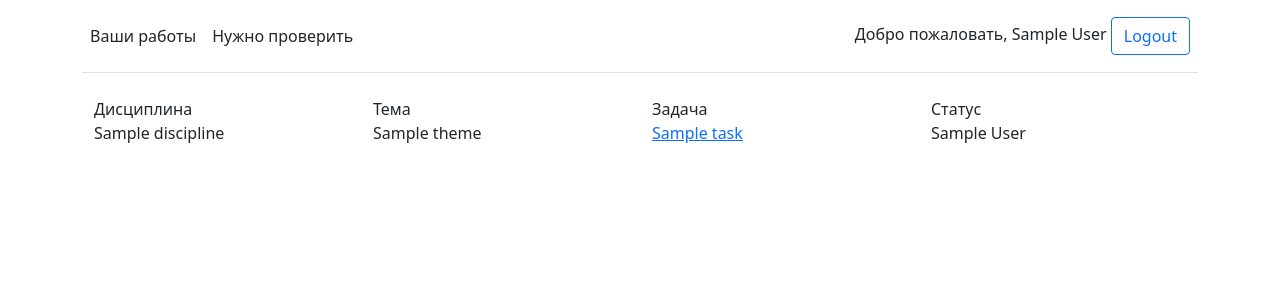
After one commit to YuriSilenok/self-checking, a Flask app: page /works in a window 1280 px wide. The commit adds this page. Shown: the top 300 px of the page. Run offline with Flask 2, Linux system fonts and the light colour scheme; the visitor is signed in with stand-in values (Sample User, id 1); tables that the repository leaves empty hold one stand-in row (values such as "Sample post").

Commit message:
инийиализация БД

```diff
--- a/main.py
+++ b/main.py
@@ -1,4 +1,4 @@
-from flask import Flask, render_template, session, redirect, request, url_for, send_file
+from flask import Flask, render_template, session, redirect, request, send_file
 from datetime import datetime
 import hashlib
 import os
@@ -19,10 +19,10 @@ db = SQLAlchemy(app)
 
 def login_is_required(function):
     def wrapper(*args, **kwargs):
-        if "user_id" not in session:
+        if "user_id" in session:
+            return function(*args, **kwargs)
+        else:
             return redirect('sign-in')
-        else:
-            return function(*args, **kwargs)
 
     return wrapper
 
@@ -33,10 +33,20 @@ def files(filename):
     return send_file(os.path.join(UPLOAD_FOLDER, filename.replace('/', '\\')), as_attachment=True)
 
 
+@app.context_processor
+def get_first_name():
+    def first_name():
+        return session.get('first_name', 'Гость')
+
+    return dict(first_name=first_name)
+
+
 @app.route('/logout')
 def logout():
-    session.pop('user_id')
-    session.pop('user_name')
+    if 'user_id' in session:
+        session.pop('user_id')
+    if 'first_name' in session:
+        session.pop('first_name')
     return redirect('sign-in')
 
 
@@ -46,125 +56,62 @@ def index():
     return render_template('index.html')
 
 
-@app.route('/review', endpoint='review', methods=['POST', 'GET'])
+@app.route('/tasks', endpoint='tasks')
 @login_is_required
-def review():
-    if request.method == 'GET':
-        if 'solving' in request.args:
-            return render_template('solving-review.html')
+def tasks():
+    if Student.query.filter_by(user_id=session['user_id']).all():
+        tasks_ = []
+        for student_task_status in StudentTaskStatus.query.all():
+            for student_task_ in db.session.query(StudentTask).filter((StudentTask.student_id != session['user_id']) & (
+                    StudentTask.student_task_status_id == student_task_status.id)).all():
+                tasks_.append({
+                    'discipline': student_task_.task.theme.discipline.name,
+                    'theme': student_task_.task.theme.name,
+                    'task': student_task_.task.name,
+                    'status': student_task_.student_task_status.name,
+                    'id': student_task_.task.id
+                })
+        return render_template('tasks.html', tasks=tasks_)
 
 
-@app.route('/horizontal-review', endpoint='horizontal_review')
+@app.route('/student_task/<int:id_>', endpoint='student_task', methods=['POST', 'GET'])
 @login_is_required
-def horizontal_review():
-    data = []
-    query = db.session.query(Solving, Task)
-    query = query.join(Solving, Solving.task_id == Task.id)
-    query = query.filter(Solving.review_count < Task.review_count)
-    for row in query.all():
-        solving = row.Solving
-        data.append({
-            'solving_id': solving.id,
-            'solving_file_name': solving.file_name,
-            'solving_created_at': solving.created_at,
-            'solving_review_count': solving.review_count,
-            'task_review_count': solving.task.review_count,
-            'task_name': solving.task.name,
-        })
-    return render_template('horizontal-review.html', data=data)
+def student_task(id_):
+    student_task_ = StudentTask.query.filter_by(id=id_).first()
+    if request.method == 'POST':
+        if 'zip' in request.files:
+            zip_file = request.files['zip']
+            if zip_file.filename != '':
+                db.session.add(Solving(
+                    file_path='file_path',
+                    file_name='file_name',
+                    review_count=0,
+                    student_task_id=id_,
+                ))
+                db.session.commit()
+                solving_ = Solving.query.filter_by(file_path='file_path', file_name='file_name',
+                                                   student_task_id=id_).first()
+                file_path = os.path.join('task', str(solving_.student_task.task.id), 'solving', str(solving_.id))
+                full_file_path = os.path.join(UPLOAD_FOLDER, file_path)
+                solving_.file_path = file_path
+                solving_.file_name = zip_file.filename
+                student_task_.student_task_status_id = 3
+                db.session.commit()
+                if not os.path.exists(full_file_path):
+                    os.makedirs(full_file_path)
+                zip_file.save(os.path.join(full_file_path, zip_file.filename))
 
-
-@app.route('/solving', endpoint='solving', methods=['POST', 'GET'])
-@login_is_required
-def solving():
-    task = Task.query.filter_by(id=request.args['task']).first()
-    data = []
-    if request.method == 'POST':
-        if 'zip' not in request.files:
-            return render_template('solving.html')
-        zip_file = request.files['zip']
-        if zip_file.filename == '':
-            return render_template('solving.html')
-        db.session.add(Solving(
-            file_path='file_path',
-            file_name='file_name',
-            review_count=0,
-            task_id=task.id
-        ))
-        db.session.commit()
-        solving_row = Solving.query.filter_by(file_path='file_path', file_name='file_name', task_id=task.id).first()
-        file_path = os.path.join('task', str(task.id), 'solving', str(solving_row.id))
-        full_file_path = os.path.join(UPLOAD_FOLDER, file_path)
-        solving_row.file_path = file_path
-        solving_row.file_name = zip_file.filename
-        db.session.commit()
-        if not os.path.exists(full_file_path):
-            os.makedirs(full_file_path)
-        zip_file.save(os.path.join(full_file_path, zip_file.filename))
-    for solving_row in Solving.query.filter_by(task_id=task.id).all():
-        solving_row = {
-            'created_at': solving_row.created_at,
-            'file_path': solving_row.file_path,
-            'file_name': solving_row.file_name,
-            'review_count': solving_row.review_count,
-            'href': url_for(UPLOAD_FOLDER,
-                            filename=os.path.join(solving_row.file_path, solving_row.file_name)).replace('%5C', '/'),
-        }
-        solving_comments = []
-        for solving_comment in ReviewComment.query.filter_by(solving_id=solving_row.id):
-            solving_comments.append({
-                'created_at': solving_row.created_at,
-                'message': solving_comment.message,
-            })
-        solving_row['solving_comments'] = solving_comments
-        data.append(solving_row)
-    return render_template('solvings.html', data=data)
-
-
-@app.route('/to-do', endpoint='to_do')
-@login_is_required
-def to_do():
-    task_data = {}
-    if 'task' in request.args:
-        task = Task.query.filter_by(id=request.args['task']).first()
-        task_data = {
-            'id': task.id,
-            'discipline': task.theme.discipline.name,
-            'theme': task.theme.name,
-            'name': task.name,
-            'text': task.text,
-        }
-        requirements = []
-        for task_requirement in Requirement.query.filter_by(task_id=request.args['task']).all():
-            requirements.append({
-                'text': task_requirement.text
-            })
-        task_data['requirements'] = requirements
-
-    task_reject = task_todo = task_wait = task_done = tasks = []
-    for user_task in StudentTask.query.filter_by(student_id=session['user_id']):
-        tasks.append({
-            'id': user_task.task.id,
-            'discipline': user_task.task.theme.discipline.name,
-            'theme': user_task.task.theme.name,
-            'name': user_task.task.name,
-        })
-
-    return render_template('to-do.html', tasks=tasks, task_data=task_data)
-
-
-@app.route('/task/<int:id_>', endpoint='my_task')
-@login_is_required
-def task(id_):
-    task_ = Task.query.filter_by(id=id_).first()
     task_ = {
-        'id': task_.id,
-        'name': task_.name,
-        'text': task_.text,
-        'count_review': task_.review_count,
+        'id': student_task_.task.id,
+        'name': student_task_.task.name,
+        'text': student_task_.task.text,
+        'count_review': student_task_.task.review_count,
+        'requirement': [],
         'solving': [],
     }
-    student_task_ = StudentTask.query.filter_by(task_id=task_['id']).first()
+
+    for requirement_ in Requirement.query.filter_by(task_id=student_task_.task.id).all():
+        task_['requirement'].append(requirement_.text)
 
     for solving_ in Solving.query.filter_by(student_task_id=student_task_.id).all():
         task_['solving'].append({
@@ -172,25 +119,32 @@ def task(id_):
             'file_path': solving_.file_path,
             'review_count': solving_.review_count,
             'created_at': solving_.created_at,
+            'review': []
         })
+        for review_ in Review.query.filter_by(solving_id=solving_.id).all():
+            task_['solving'][:1].append({
+                'status': review_.review_status.name,
+                'id': review_.id,
+            })
+
     return render_template('task.html', task=task_)
 
 
-@app.route('/my-works', endpoint='my_works')
+@app.route('/works', endpoint='works')
 @login_is_required
-def my_works():
-    tasks = []
+def works():
+    tasks_ = []
     for student_task_status in StudentTaskStatus.query.all():
-        for student_task in StudentTask.query.filter_by(student_id=session['user_id'],
-                                                        student_task_status_id=student_task_status.id).all():
-            tasks.append({
-                'discipline': student_task.task.theme.discipline.name,
-                'theme': student_task.task.theme.name,
-                'task': student_task.task.name,
-                'status': student_task.student_task_status.name,
-                'id': student_task.task.id
+        for student_task_ in StudentTask.query.filter_by(student_id=session['user_id'],
+                                                         student_task_status_id=student_task_status.id).all():
+            tasks_.append({
+                'discipline': student_task_.task.theme.discipline.name,
+                'theme': student_task_.task.theme.name,
+                'task': student_task_.task.name,
+                'status': student_task_.student_task_status.name,
+                'id': student_task_.task.id
             })
-    return render_template('my-works.html', tasks=tasks)
+    return render_template('works.html', tasks=tasks_)
 
 
 @app.route('/sign-in', methods=['POST', 'GET'])
@@ -201,7 +155,7 @@ def sign_in():
             if user:
                 if user.password_hash == hashlib.sha1(request.form['password'].encode('utf-8')).hexdigest():
                     session['user_id'] = user.id
-                    session['user_name'] = user.first_name
+                    session['first_name'] = user.first_name
                     return redirect('/')
                 else:
                     return redirect('sign-in?mess=Пароль не верный')
@@ -220,15 +174,15 @@ def sign_up():
             if user:
                 if user.password_hash == hashlib.sha1(request.form['password'].encode('utf-8')).hexdigest():
                     session['user_id'] = user.id
-                    session['user_name'] = user.name
+                    session['first_name'] = user.first_name
                     return redirect('/')
                 return redirect('sign-up?mess=Уже зарегистрирован')
             db.session.add(
                 User(
                     email=request.form['email'],
                     password_hash=hashlib.sha1(request.form['password'].encode('utf-8')).hexdigest(),
-                    surname=request.form['surname'],
-                    name=request.form['name'],
+                    last_name=request.form['last_name'],
+                    first_name=request.form['first_name'],
                     middle_name=request.form['middle_name']
                 )
             )
@@ -397,8 +351,8 @@ class Review(db.Model):
     student_id = db.Column(db.Integer, db.ForeignKey('Student.user_id'))
     student = db.relationship("Student")
 
-    status_id = db.Column(db.Integer, db.ForeignKey('ReviewStatus.id'), nullable=False)
-    status = db.relationship("ReviewStatus")
+    review_status_id = db.Column(db.Integer, db.ForeignKey('ReviewStatus.id'), nullable=False)
+    review_status = db.relationship("ReviewStatus")
 
     solving_id = db.Column(db.Integer, db.ForeignKey('Solving.id'), nullable=False)
     solving = db.relationship("Solving")
--- a/templates/horizontal-review.html
+++ b/templates/horizontal-review.html
@@ -1,10 +1,10 @@
-{% extends 'my-works.html' %}
+{% extends 'works.html' %}
 
 {% block content %}
 {% for row in data %}
 <div class="row">
     <div class="col-lg-3">{{ row.solving_created_at }}</div>
-    <div class="col-lg-8"><a href="review?solving={{ row.solving_id }}">{{ row.task_name}}</a></div>
+    <div class="col-lg-8"><a href="/review?solving={{ row.solving_id }}">{{ row.task_name}}</a></div>
     <div class="col-lg-1">{{ row.solving_review_count }}/{{ row.task_review_count }}</div>
 </div>
 {% endfor %}
--- a/templates/maket.html
+++ b/templates/maket.html
@@ -4,11 +4,11 @@
 <div class="container">
     <header class="d-flex flex-wrap align-items-center justify-content-center justify-content-md-between py-3 mb-4 border-bottom">
       <ul class="nav col-12 col-md-auto mb-2 justify-content-center mb-md-0">
-        <li><a href="my-works" class="nav-link px-2 link-dark">Ваши работы</a></li>
-        <li><a href="#" class="nav-link px-2 link-dark">Нужно проверить</a></li>
+        <li><a href="/works" class="nav-link px-2 link-dark">Ваши работы</a></li>
+        <li><a href="/tasks" class="nav-link px-2 link-dark">Нужно проверить</a></li>
       </ul>
-      <div class="col-md-3 text-end">
-        <a href="logout"><button type="button" class="btn btn-outline-primary me-2">Logout</button></a>
+      <div class="col-md-8 text-end">
+        Добро пожаловать, {{ first_name() }} <a href="/logout"><button type="button" class="btn btn-outline-primary me-2">Logout</button></a>
       </div>
     </header>
 </div>
--- a/templates/solving-review.html
+++ b/templates/solving-review.html
@@ -1,9 +1,9 @@
-{% extends 'my-works.html' %}
+{% extends 'works.html' %}
 
 {% block content %}
 {% for row in data %}
 <div class="row">
-    <div class="col-lg-3"><a href="review?solving={{ row.solving_id }}">{{ row.task_name}}</a></div>
+    <div class="col-lg-3"><a href="/review?solving={{ row.solving_id }}">{{ row.task_name}}</a></div>
     <div class="col-lg-3">{{ row.solving_created_at }}</div>
     <div class="col-lg-3">{{ row.solving_file_name }}</div>
     <div class="col-lg-3">{{ row.solving_review_count }}/{{ row.task_review_count }}</div>
--- a/templates/solvings.html
+++ b/templates/solvings.html
@@ -1,4 +1,4 @@
-{% extends 'my-works.html' %}
+{% extends 'works.html' %}
 
 {% block content %}
 <form method="post" enctype=multipart/form-data>
@@ -8,7 +8,7 @@
 {% for solving in data %}
 <div class="row">
     <div class="col-lg-3">{{ solving.created_at }}</div>
-    <div class="col-lg-9"><a href="{{ solving.href }}">{{ solving.file_name }}</a></div>
+    <div class="col-lg-9"><a href="/{{ solving.href }}">{{ solving.file_name }}</a></div>
 </div>
 {% endfor %}
 {% endblock %}
--- a/templates/my-works.html
+++ b/templates/tasks.html
@@ -6,14 +6,12 @@
       <div class="col-lg-3">Дисциплина</div>
       <div class="col-lg-3">Тема</div>
       <div class="col-lg-3">Задача</div>
-      <div class="col-lg-3">Статус</div>
   </div>
   {% for task in tasks %}
   <div class="row">
       <div class="col-lg-3">{{ task.discipline }}</div>
       <div class="col-lg-3">{{ task.theme }}</div>
-      <div class="col-lg-3"><a href="task/{{ task.id }}">{{ task.task }}</a></div>
-      <div class="col-lg-3">{{ task.status }}</div>
+      <div class="col-lg-3"><a href="/student_task/{{ task.id }}">{{ task.task }}</a></div>
   </div>
 {% endfor %}
 </div>
--- /dev/null
+++ b/templates/works.html
@@ -0,0 +1,20 @@
+{% extends 'index.html' %}
+
+{% block center %}
+<div class="container">
+  <div class="row">
+      <div class="col-lg-3">Дисциплина</div>
+      <div class="col-lg-3">Тема</div>
+      <div class="col-lg-3">Задача</div>
+      <div class="col-lg-3">Статус</div>
+  </div>
+  {% for task in tasks %}
+  <div class="row">
+      <div class="col-lg-3">{{ task.discipline }}</div>
+      <div class="col-lg-3">{{ task.theme }}</div>
+      <div class="col-lg-3"><a href="/student_task/{{ task.id }}">{{ task.task }}</a></div>
+      <div class="col-lg-3">{{ task.status }}</div>
+  </div>
+{% endfor %}
+</div>
+{% endblock %}
```
Also changed, not shown: init_db.py (+13 -3 lines), templates/sign-up.html (+24 -13 lines), templates/task.html (+59 -8 lines), templates/to-do.html (+4 -4 lines), templates/index.html (line endings or trailing spaces).
